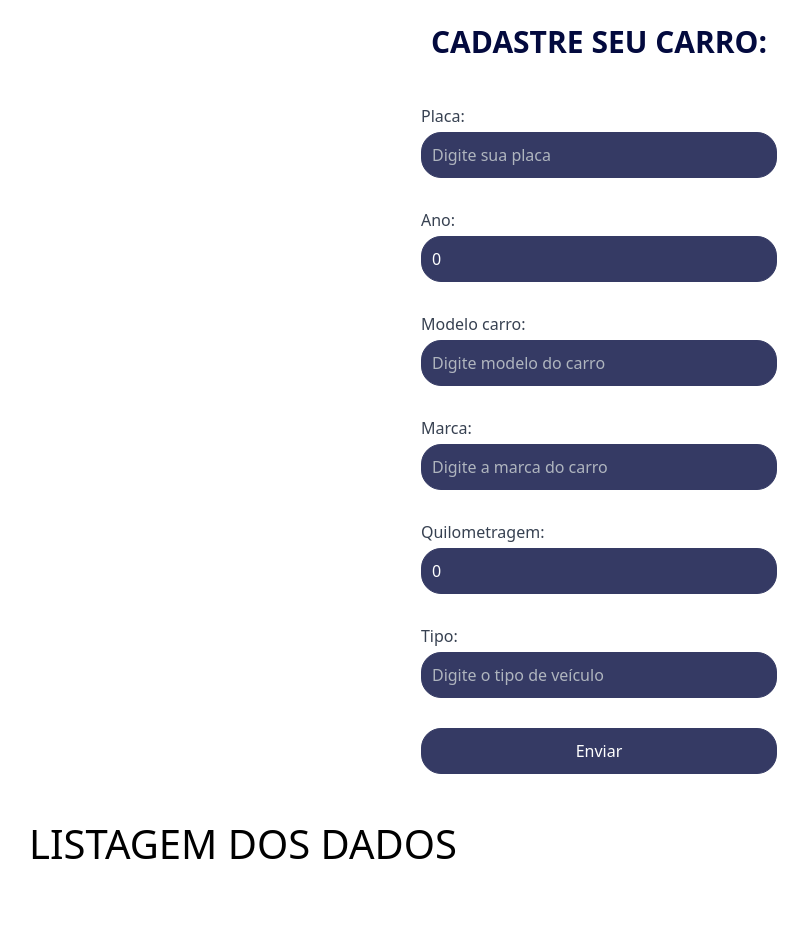
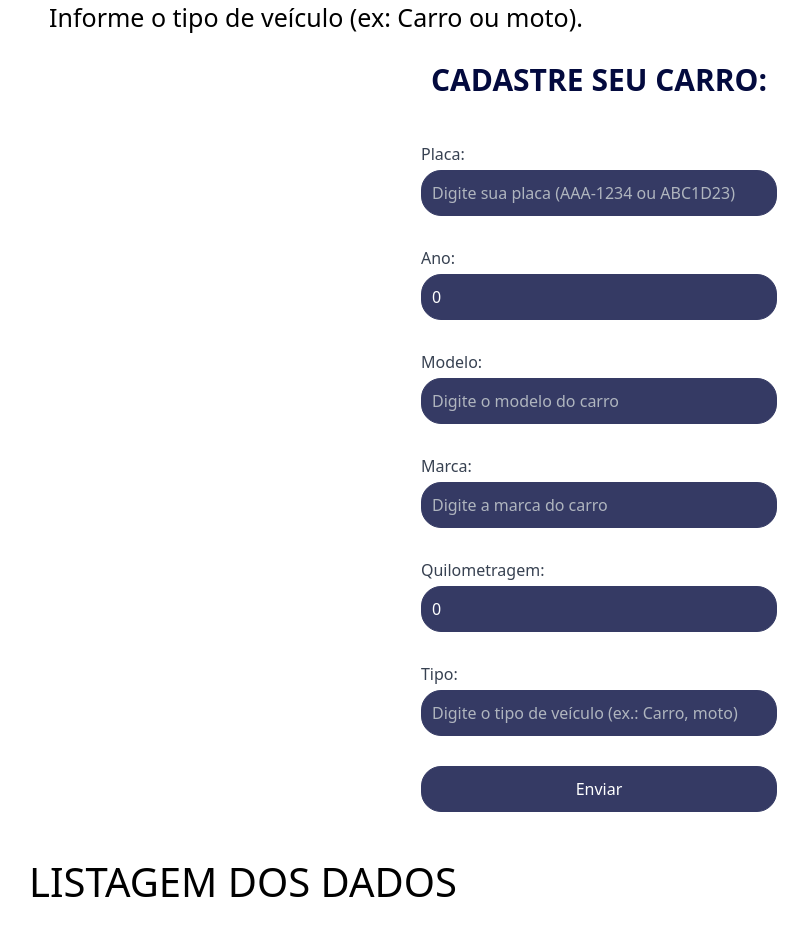
Before and after one commit to gusandrini/PortoCarCare-3, a Next.js app in the folder pcc/: page /carro in a window 1280 px wide. Shown: the part 780-1713 px from the top of the page, without its empty margins (41-849 px from the left). Built offline with nearby package versions, Linux system fonts and the light colour scheme; no server answers.

Commit message:
codigo corrigido

```diff
--- a/pcc/src/app/carro/page.tsx
+++ b/pcc/src/app/carro/page.tsx
@@ -14,8 +14,8 @@ const Carro = () => {
         modelo: "",
         ano: 0,
         quilometragem: 0,
-        tipo:"",
-        marca:"",
+        tipo: "",
+        marca: "",
     });
 
     useEffect(() => {
@@ -65,14 +65,14 @@ const Carro = () => {
                     modelo: "",
                     ano: 0,
                     quilometragem: 0,
-                    tipo:"",
-                    marca:"",
+                    tipo: "",
+                    marca: "",
                 });
 
                 await chamadaApi();
                 navigate.push("/carro");
             } else {
-                const errorText = await response.json(); // Tenta ler como JSON
+                const errorText = await response.json();
                 setMensagemFeedback(`Erro ao cadastrar carro: ${errorText.message || 'Erro desconhecido.'}`);
             }
         } catch (error) {
@@ -124,6 +124,7 @@ const Carro = () => {
                         <li>Preencha a placa do carro no formato AAA-1234 ou ABC1D23 (Mercosul).</li>
                         <li>Especifique o modelo do carro para ajudar na identificação.</li>
                         <li>Informe o ano do carro (ex: 2022).</li>
+                        <li>Informe o tipo de veículo (ex: Carro ou moto).</li>
                     </ul>
                 </div>
 
@@ -141,10 +142,11 @@ const Carro = () => {
                                     name="placa"
                                     value={carro.placa}
                                     onChange={handleChange}
-                                    placeholder="Digite sua placa"
+                                    placeholder="Digite sua placa (AAA-1234 ou ABC1D23)"
                                     required
                                     autoComplete="off"
                                     pattern="^[A-Z]{3}-\d{4}$|^[A-Z]{3}\d[A-Z]\d{2}$"
+                                    title="Formato esperado: AAA-1234 ou ABC1D23"
                                 />
                             </div>
 
@@ -165,16 +167,17 @@ const Carro = () => {
                             </div>
 
                             <div>
-                                <label htmlFor="idModelo">Modelo carro:</label>
+                                <label htmlFor="idModelo">Modelo:</label>
                                 <input
                                     type="text"
                                     id="idModelo"
                                     name="modelo"
                                     value={carro.modelo}
                                     onChange={handleChange}
-                                    placeholder="Digite modelo do carro"
+                                    placeholder="Digite o modelo do carro"
                                     required
                                     autoComplete="off"
+                                    title="Informe o modelo do carro"
                                 />
                             </div>
 
@@ -189,11 +192,12 @@ const Carro = () => {
                                     placeholder="Digite a marca do carro"
                                     required
                                     autoComplete="off"
+                                    title="Informe a marca do carro"
                                 />
                             </div>
 
                             <div>
-                                <label htmlFor="idAno">Quilometragem:</label>
+                                <label htmlFor="idKm">Quilometragem:</label>
                                 <input
                                     type="number"
                                     id="idKm"
@@ -208,20 +212,18 @@ const Carro = () => {
                             </div>
 
                             <div>
-                                <label htmlFor="idMarca">Tipo:</label>
+                                <label htmlFor="idTipo">Tipo:</label>
                                 <input
                                     type="text"
                                     id="idTipo"
                                     name="tipo"
                                     value={carro.tipo}
                                     onChange={handleChange}
-                                    placeholder="Digite o tipo de veículo"
+                                    placeholder="Digite o tipo de veículo (ex.: Carro, moto)"
                                     required
                                     autoComplete="off"
                                 />
                             </div>
-
-
 
                             <div className="center">
                                 <input className="b_enviar" type="submit" value="Enviar" />
```
